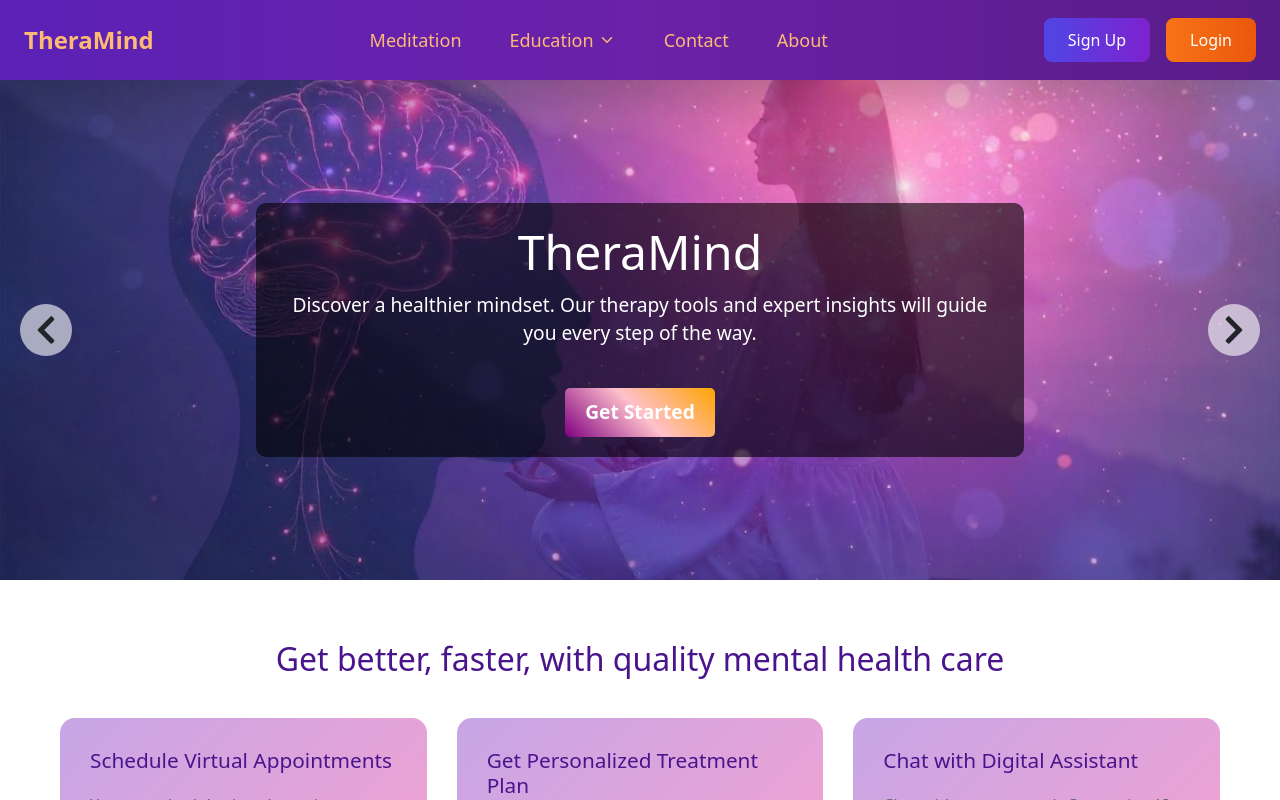
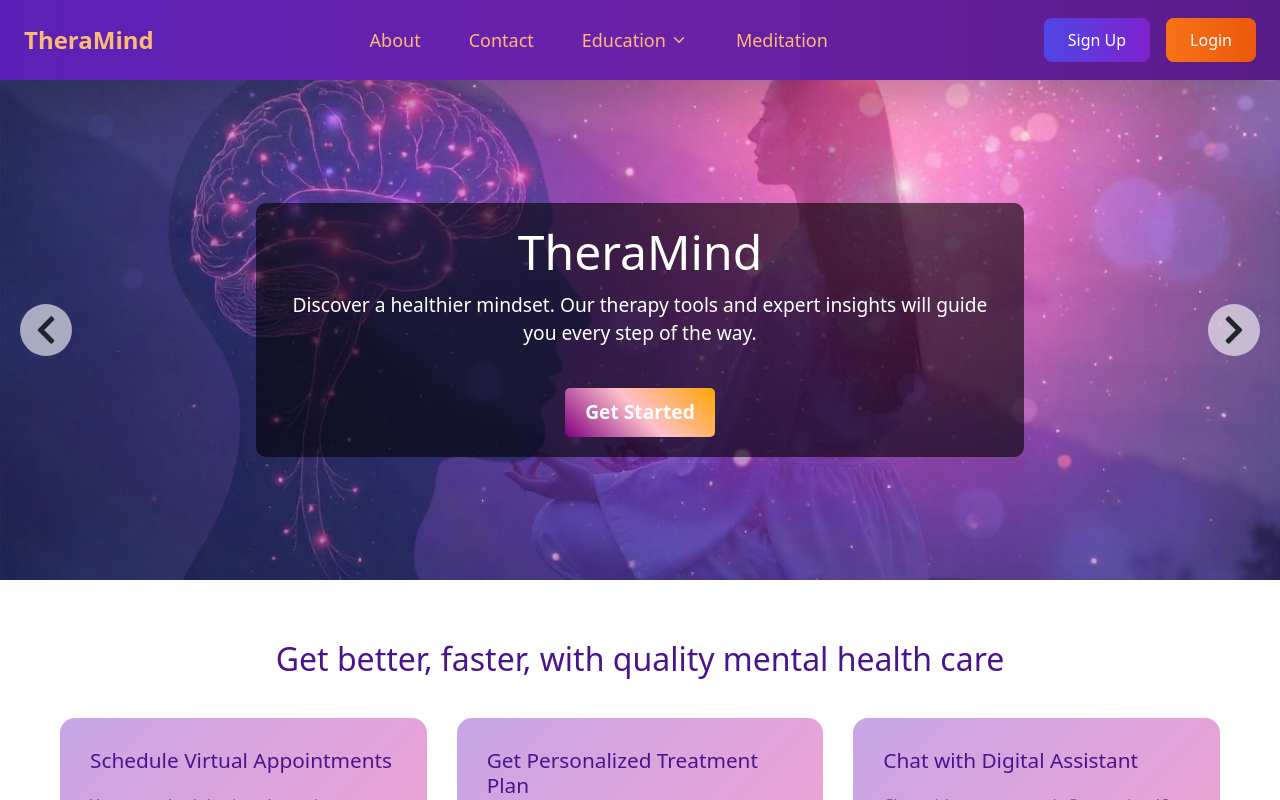
Before and after one commit to poetabdullah/theramind, a React (Create React App) app: page / in a window 1280 px wide. Shown: the top 800 px of the page. Built offline with nearby package versions, Linux system fonts and the light colour scheme; no server answers.

Commit message:
Changed the nav links' positions (wow it was hard), made the profile name clickable

```diff
--- a/src/components/Navbar.js
+++ b/src/components/Navbar.js
@@ -99,10 +99,16 @@ const Navbar = () => {
               {user ? (
                 <>
                   <Link
-                    to="/start-screen"
+                    to="/about-us"
                     className="text-orange-300 hover:text-orange-500 transition-colors duration-200 text-lg no-underline"
                   >
-                    Questionnaire
+                    About
+                  </Link>
+                  <Link
+                    to="/contact-us"
+                    className="text-orange-300 hover:text-orange-500 transition-colors duration-200 text-lg no-underline"
+                  >
+                    Contact
                   </Link>
                   <Link
                     to="/meditation"
@@ -110,11 +116,12 @@ const Navbar = () => {
                   >
                     Meditation
                   </Link>
+
                   <Link
-                    to="/splash-screen"
+                    to="/start-screen"
                     className="text-orange-300 hover:text-orange-500 transition-colors duration-200 text-lg no-underline"
                   >
-                    TheraChat
+                    Questionnaire
                   </Link>
 
                   {/* Education Dropdown */}
@@ -133,7 +140,8 @@ const Navbar = () => {
                     </Link>
 
                     <div
-                      className={`absolute left-0 mt-2 w-48 rounded-md shadow-lg bg-violet-900 ring-1 ring-black ring-opacity-5 transition-all duration-200 ${educationDropdownOpen
+                      className={`absolute left-0 mt-2 w-48 rounded-md shadow-lg bg-violet-900 ring-1 ring-black ring-opacity-5 transition-all duration-200 ${
+                        educationDropdownOpen
                           ? "opacity-100 visible translate-y-0"
                           : "opacity-0 invisible -translate-y-2"
                       }`}
@@ -156,27 +164,26 @@ const Navbar = () => {
                       </div>
                     </div>
                   </div>
-
                   <Link
-                    to="/contact-us"
+                    to="/splash-screen"
                     className="text-orange-300 hover:text-orange-500 transition-colors duration-200 text-lg no-underline"
                   >
-                    Contact
+                    TheraChat
                   </Link>
+                </>
+              ) : (
+                <>
                   <Link
                     to="/about-us"
                     className="text-orange-300 hover:text-orange-500 transition-colors duration-200 text-lg no-underline"
                   >
                     About
                   </Link>
-                </>
-              ) : (
-                <>
                   <Link
-                    to="/meditation"
+                    to="/contact-us"
                     className="text-orange-300 hover:text-orange-500 transition-colors duration-200 text-lg no-underline"
                   >
-                    Meditation
+                    Contact
                   </Link>
 
                   {/* Education Dropdown for non-logged-in users */}
@@ -195,7 +202,8 @@ const Navbar = () => {
                     </Link>
 
                     <div
-                      className={`absolute left-0 mt-2 w-48 rounded-md shadow-lg bg-violet-900 ring-1 ring-black ring-opacity-5 transition-all duration-200 ${educationDropdownOpen
+                      className={`absolute left-0 mt-2 w-48 rounded-md shadow-lg bg-violet-900 ring-1 ring-black ring-opacity-5 transition-all duration-200 ${
+                        educationDropdownOpen
                           ? "opacity-100 visible translate-y-0"
                           : "opacity-0 invisible -translate-y-2"
                       }`}
@@ -218,18 +226,11 @@ const Navbar = () => {
                       </div>
                     </div>
                   </div>
-
                   <Link
-                    to="/contact-us"
+                    to="/meditation"
                     className="text-orange-300 hover:text-orange-500 transition-colors duration-200 text-lg no-underline"
                   >
-                    Contact
-                  </Link>
-                  <Link
-                    to="/about-us"
-                    className="text-orange-300 hover:text-orange-500 transition-colors duration-200 text-lg no-underline"
-                  >
-                    About
+                    Meditation
                   </Link>
                 </>
               )}
@@ -255,15 +256,20 @@ const Navbar = () => {
               isRegistered && (
                 <div className="flex items-center space-x-4">
                   {user.photoURL && (
+                    <Link
+                      to="/patient-dashboard"
+                      className="flex items-center space-x-2"
+                    >
                       <img
                         src={user.photoURL}
                         alt={user.displayName}
                         className="w-10 h-10 rounded-full border-2 border-white"
                       />
-                  )}
-                  <span className="text-orange-300 font-medium">
+                      <span className="text-orange-300 font-medium hover:text-orange-500 transition-colors duration-200 no-underline">
                         {user.displayName}
                       </span>
+                    </Link>
+                  )}
                   <button
                     onClick={handleLogout}
                     className="bg-gradient-to-r from-purple-700 to-indigo-700 text-white px-6 py-2.5 rounded-lg hover:from-purple-800 hover:to-indigo-800 transition-colors duration-200 font-medium"
@@ -277,14 +283,16 @@ const Navbar = () => {
 
           {/* Mobile Menu Overlay */}
           <div
-            className={`${menuOpen ? "opacity-50 visible" : "opacity-0 invisible"
+            className={`${
+              menuOpen ? "opacity-50 visible" : "opacity-0 invisible"
             } fixed inset-0 bg-black transition-opacity duration-300 lg:hidden`}
             onClick={() => setMenuOpen(false)}
           />
 
           {/* Mobile Menu Drawer */}
           <div
-            className={`${menuOpen ? "translate-x-0" : "translate-x-full"
+            className={`${
+              menuOpen ? "translate-x-0" : "translate-x-full"
             } fixed top-0 right-0 h-full w-64 bg-violet-900 shadow-lg transform transition-transform duration-300 ease-in-out lg:hidden overflow-y-auto z-50`}
           >
             <div className="flex justify-end p-4">
@@ -300,12 +308,20 @@ const Navbar = () => {
               {user ? (
                 <>
                   <Link
-                    to="/start-screen"
+                    to="/about-us"
                     className="block text-orange-300 hover:text-orange-500 py-2 text-lg no-underline"
                     onClick={() => setMenuOpen(false)}
                   >
-                    Questionnaire
+                    About
                   </Link>
+                  <Link
+                    to="/ContactUs"
+                    className="block text-orange-300 hover:text-orange-500 py-2 text-lg no-underline"
+                    onClick={() => setMenuOpen(false)}
+                  >
+                    Contact
+                  </Link>
+
                   <Link
                     to="/meditation"
                     className="block text-orange-300 hover:text-orange-500 py-2 text-lg no-underline"
@@ -314,13 +330,12 @@ const Navbar = () => {
                     Meditation
                   </Link>
                   <Link
-                    to="/TheraChat"
+                    to="/start-screen"
                     className="block text-orange-300 hover:text-orange-500 py-2 text-lg no-underline"
                     onClick={() => setMenuOpen(false)}
                   >
-                    TheraChat
+                    Questionnaire
                   </Link>
-
                   {/* Education Dropdown for Mobile */}
                   <div className="py-2">
                     <Link
@@ -347,37 +362,36 @@ const Navbar = () => {
                       </Link>
                     </div>
                   </div>
-
+                  <Link
+                    to="/splash-screen"
+                    className="block text-orange-300 hover:text-orange-500 py-2 text-lg no-underline"
+                    onClick={() => setMenuOpen(false)}
+                  >
+                    TheraChat
+                  </Link>
+                </>
+              ) : (
+                <>
+                  <Link
+                    to="/about-us"
+                    className="block text-orange-300 hover:text-orange-500 py-2 text-lg no-underline"
+                    onClick={() => setMenuOpen(false)}
+                  >
+                    About
+                  </Link>
                   <Link
                     to="/ContactUs"
                     className="block text-orange-300 hover:text-orange-500 py-2 text-lg no-underline"
                     onClick={() => setMenuOpen(false)}
                   >
-                    Contact Us
-                  </Link>
-                  <Link
-                    to="/about-us"
-                    className="block text-orange-300 hover:text-orange-500 py-2 text-lg no-underline"
-                    onClick={() => setMenuOpen(false)}
-                  >
-                    About Us
-                  </Link>
-                </>
-              ) : (
-                <>
-                  <Link
-                    to="/meditation"
-                    className="block text-orange-300 hover:text-orange-500 py-2 text-lg no-underline"
-                    onClick={() => setMenuOpen(false)}
-                  >
-                    Meditation
+                    Contact
                   </Link>
 
                   {/* Education Dropdown for Mobile */}
                   <div className="py-2">
                     <Link
                       to="/education-main"
-                      className="block text-orange-300 hover:text-orange-500 py-2 text-lg no-underline"
+                      className="block text-orange-300 hover:text-orange-500py-2 text-lg no-underline"
                       onClick={() => setMenuOpen(false)}
                     >
                       Education
@@ -398,22 +412,14 @@ const Navbar = () => {
                         Patient Stories
                       </Link>
                     </div>
-                  </div>
-
                     <Link
-                    to="/ContactUs"
+                      to="/meditation"
                       className="block text-orange-300 hover:text-orange-500 py-2 text-lg no-underline"
                       onClick={() => setMenuOpen(false)}
                     >
-                    Contact Us
+                      Meditation
                     </Link>
-                  <Link
-                    to="/about-us"
-                    className="block text-orange-300 hover:text-orange-500 py-2 text-lg no-underline"
-                    onClick={() => setMenuOpen(false)}
-                  >
-                    About Us
-                  </Link>
+                  </div>
                 </>
               )}
 
@@ -439,15 +445,21 @@ const Navbar = () => {
                   <div className="pt-6 pb-8">
                     <div className="flex items-center space-x-4 mb-4">
                       {user.photoURL && (
+                        <Link
+                          to="/patient-dashboard"
+                          className="flex items-center space-x-2"
+                          onClick={() => setMenuOpen(false)}
+                        >
                           <img
                             src={user.photoURL}
                             alt={user.displayName}
                             className="w-10 h-10 rounded-full border-2 border-white"
                           />
-                      )}
-                      <span className="text-orange-300 font-medium">
+                          <span className="text-orange-300 font-medium hover:text-orange-500 transition-colors duration-200">
                             {user.displayName}
                           </span>
+                        </Link>
+                      )}
                     </div>
                     <button
                       onClick={handleLogout}
```
Lines whose indentation alone changed are shown as unchanged.
